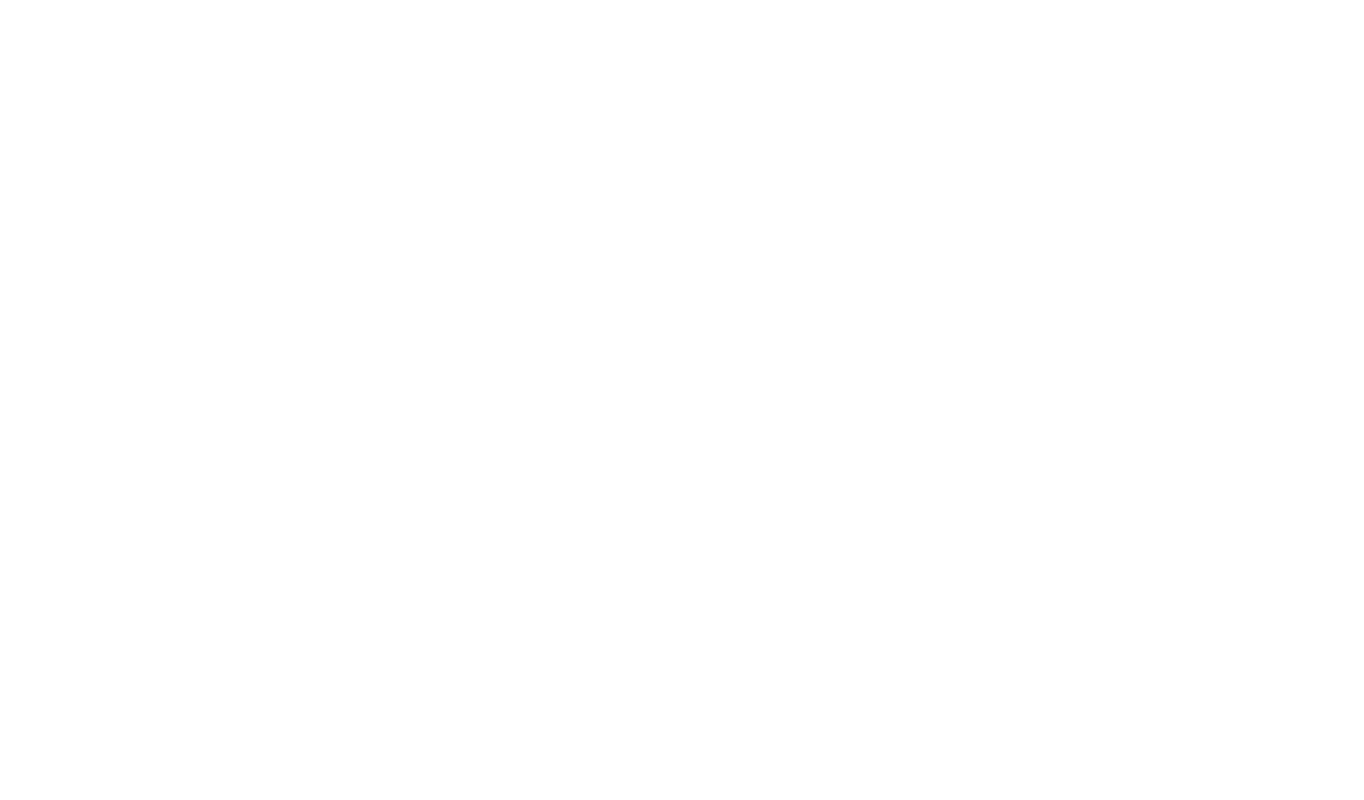
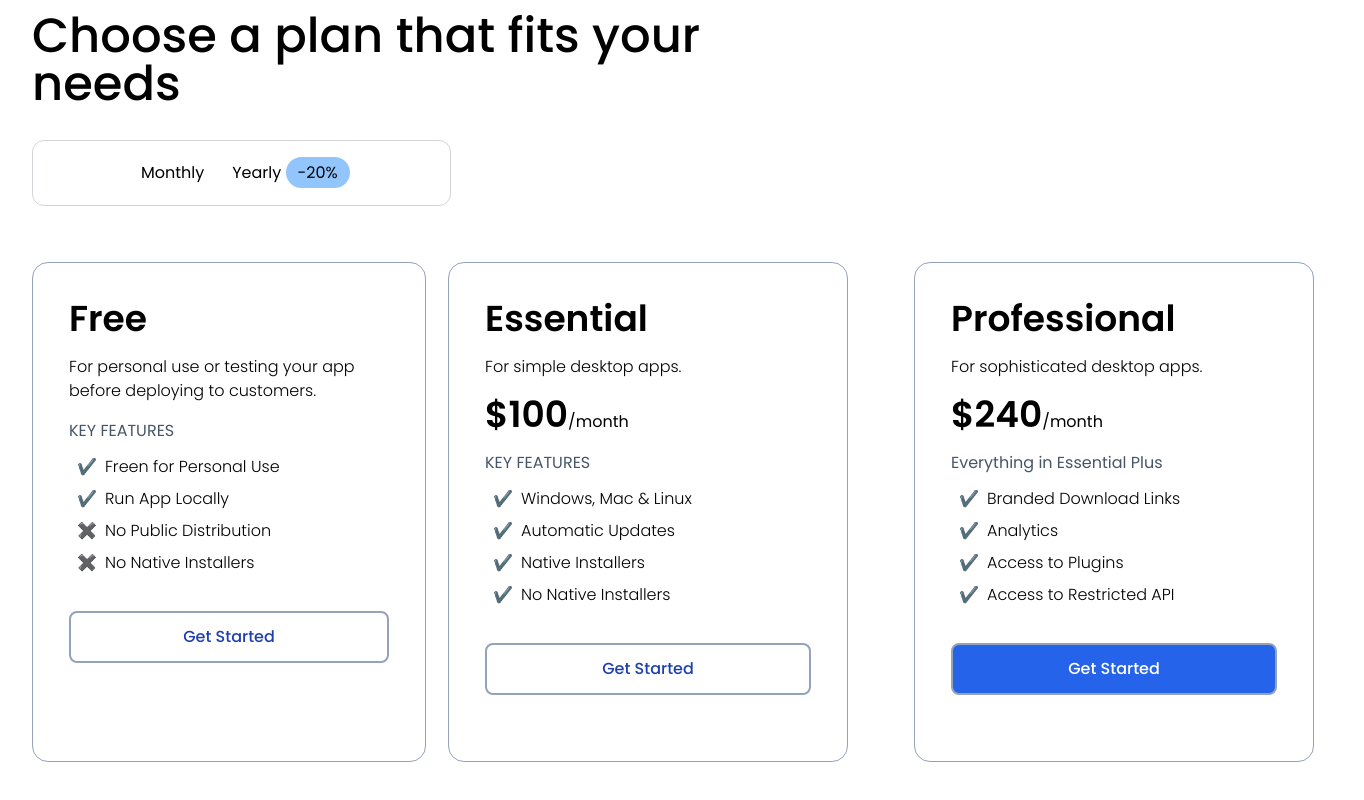
Before and after one commit to rajyadav63/ToDesktop, a React (Vite) app: page / in a window 1280 px wide. Shown: the part 5672-6472 px from the top of the page, 1364 px wide, since content can reach past the window. Built offline with nearby package versions, Linux system fonts and the light colour scheme.

Commit message:
Pricing Cards added

```diff
--- a/src/App.jsx
+++ b/src/App.jsx
@@ -5,6 +5,7 @@ import CustomerStories from './components/CustomerStories'
 import DownloadBuilder from './components/DownloadBuilder'
 import Hero from './components/Hero'
 import Nabvar from './components/Nabvar'
+import Pricing from './components/Pricing'
 import Sliders from './components/Sliders'
 import ToDesktopHandle from './components/ToDesktopHandle'
 import Step1 from './components/works-step/Step1'
@@ -29,6 +30,8 @@ function App() {
       <h1 className='text-5xl font-medium lg:font-semibold m-[20px] lg:ml-[100px] mt-[40px]'>Customer Stories</h1>
       <CustomerStories />
       <DownloadBuilder />
+      <h1 className='max-w-[500px] lg:max-w-[700px]  text-5xl font-medium m-8 mt-24'>Choose a plan that fits your needs</h1>
+      <Pricing />
       <div className='h-[1000px]'></div>
     </>
   )
--- /dev/null
+++ b/src/components/Pricing.jsx
@@ -0,0 +1,68 @@
+import React from 'react'
+
+const Pricing = () => {
+    return (
+        <div className='m-8 flex flex-col gap-5'>
+            <div className='mb-9 border border-gray-300 flex  gap-3 px-24 py-3 w-fit rounded-xl justify-around md:items-center md:justify-center'>
+                <p className='hover:bg-slate-300 px-3 py-2 cursor-pointer rounded-xl'>Monthly</p>
+                <p className='hover:bg-slate-300 px-1 py-2 cursor-pointer rounded-xl'>Yearly <span className='bg-blue-300 px-3 py-1 rounded-2xl'>-20%</span></p>
+            </div>
+            <div className='flex flex-col lg:flex-row gap-4 items-stretch'>
+                <div className=' lg:min-w-[400px] flex flex-col lg:flex-row gap-8'>
+                    <div className='border border-slate-400 min-h-[500px] rounded-2xl p-9'>
+                        <h1 className='text-4xl font-semibold mb-4'>Free</h1>
+                        <p className='lg:max-w-[320px] font-light mb-4'>For personal use or testing your app before deploying to customers.</p>
+                        <h1 className='text-slate-600 mb-3'>KEY FEATURES</h1>
+                        <div className='flex flex-col gap-2 font-light'>
+                            <p><span className='px-2'>✔️</span>Freen for Personal Use </p>
+                            <p><span className='px-2'>✔️</span>Run App Locally</p>
+                            <p><span className='px-2'>✖️</span>No Public Distribution</p>
+                            <p><span className='px-2'>✖️</span>No Native Installers </p>
+                        </div>
+                        <div className='flex justify-center items-center text-center border-2 border-slate-400 hover:border-blue-600 cursor-pointer  mt-9 w-full px-5 py-3 rounded-lg text-blue-800 font-medium'>
+                            Get Started
+                        </div>
+                    </div>
+                </div>
+
+                <div className='lg:min-w-[450px] flex flex-col lg:flex-row gap-8'>
+                    <div className='lg:min-w-[400px] border border-slate-400 min-h-[500px] rounded-2xl p-9'>
+                        <h1 className='text-4xl font-semibold mb-4'>Essential</h1>
+                        <p className='font-light mb-4'>For simple desktop apps.</p>
+                        <h1 className='mb-4'><span className='text-4xl font-semibold'>$100</span>/month</h1>
+                        <h1 className='text-slate-600 mb-3'>KEY FEATURES</h1>
+                        <div className='flex flex-col gap-2 font-light'>
+                            <p><span className='px-2'>✔️</span>Windows, Mac & Linux </p>
+                            <p><span className='px-2'>✔️</span>Automatic Updates</p>
+                            <p><span className='px-2'>✔️</span>Native Installers</p>
+                            <p><span className='px-2'>✔️</span>No Native Installers </p>
+                        </div>
+                        <div className='flex justify-center items-center text-center border-2 border-slate-400 hover:border-blue-600 cursor-pointer  mt-9 w-full px-5 py-3 rounded-lg text-blue-800 font-medium'>
+                            Get Started
+                        </div>
+                    </div>
+                </div>
+
+                <div className='lg:min-w-[450px] flex flex-col lg:flex-row gap-8'>
+                    <div className='lg:min-w-[400px] border border-slate-400 min-h-[500px] rounded-2xl p-9'>
+                        <h1 className='text-4xl font-semibold mb-4'>Professional</h1>
+                        <p className='font-light mb-4'>For sophisticated desktop apps.</p>
+                        <h1 className='mb-4'><span className='text-4xl font-semibold'>$240</span>/month</h1>
+                        <h1 className='text-slate-600 mb-3'>Everything in Essential Plus</h1>
+                        <div className='flex flex-col gap-2 font-light'>
+                            <p><span className='px-2'>✔️</span>Branded Download Links</p>
+                            <p><span className='px-2'>✔️</span>Analytics</p>
+                            <p><span className='px-2'>✔️</span>Access to Plugins</p>
+                            <p><span className='px-2'>✔️</span>Access to Restricted API</p>
+                        </div>
+                        <div className='flex justify-center items-center text-center border-2 border-slate-400 hover:border-blue-600 cursor-pointer  mt-9 w-full px-5 py-3 rounded-lg bg-blue-600 text-white font-medium'>
+                            Get Started
+                        </div>
+                    </div>
+                </div>
+            </div>
+        </div>
+    )
+}
+
+export default Pricing
```
